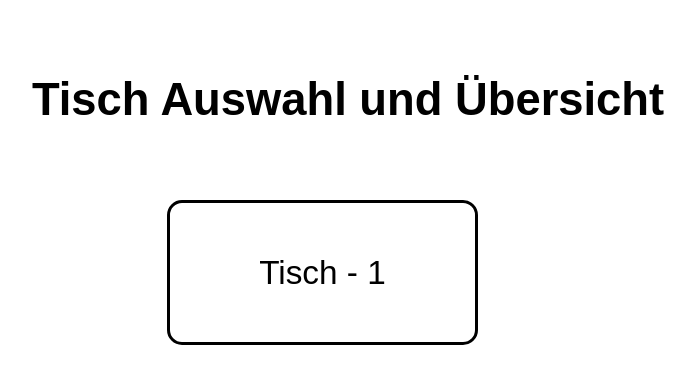
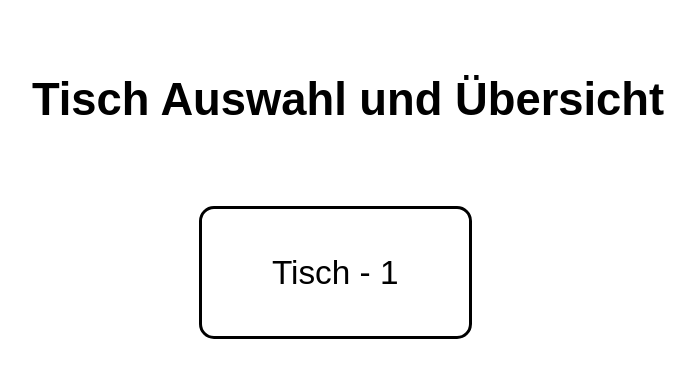
Before and after one commit to Bagieee/wtc-webapp, a PHP site: page /raum.php?raumid=1 in a window 1280 px wide. Shown: the part 207-591 px from the top of the page, without its empty margins (292-987 px from the left). Run offline with PHP 8.4, Linux system fonts and the light colour scheme; tables that the repository leaves empty hold one stand-in row (values such as "Sample post"); data that the repository does not hold is empty; some libraries are stand-ins or nearby versions; some web fonts are replaced.

Commit message:
Raum Auswahl Design Changes

```diff
--- a/FullPHP/Styles/index.css
+++ b/FullPHP/Styles/index.css
@@ -113,7 +113,7 @@ a {
     font-size: 15pt;
 
     border: 2px solid black;
-    border-radius: 15pt;
+    border-radius: 10pt;
 
     padding-left: 1%;
     padding-right: 1%;
--- a/FullPHP/Styles/raum.css
+++ b/FullPHP/Styles/raum.css
@@ -75,19 +75,23 @@ body {
 }
 
 .tisch_e {
-    padding-right: 7%;
-    padding-bottom: 4%;
-    padding-left: 7%;
-    padding-top: 4%;
+    width: auto;
+    height: auto;
+    padding-bottom: 3.5%;
+    padding-right: 5.5%;
+    padding-left: 5.5%;
+    padding-top: 3.5%;
     border-style: solid;
     position: relative;
     border-radius: 15px;
-    margin-right: 4%;
+    margin-right: 2%;
 }
 
+.tisch_e:hover {
+    box-shadow: 0px 0px 40px 5px gray;
+}
 
-
-* > :nth-child(3n+3) {
+* > :nth-child(5n+5) {
     margin-right: 0% !important;
 }
 
--- a/FullPHP/raum.php
+++ b/FullPHP/raum.php
@@ -47,11 +47,11 @@
             echo "<div id='tische'>";
         }
         echo "<a class='tisch_e' href='tisch.php?tischId=".$row['tischId']."&tischNummer=".$row['tischNummer']."'$border> Tisch - "  .$row['tischNummer'] . "</a>";
-        if ($counter === 3){
+        if ($counter === 5){
             echo "</div>";
         }
         $counter += 1;
-        if ($counter === 4){
+        if ($counter === 6){
             $counter = 1;
         }
 
```
